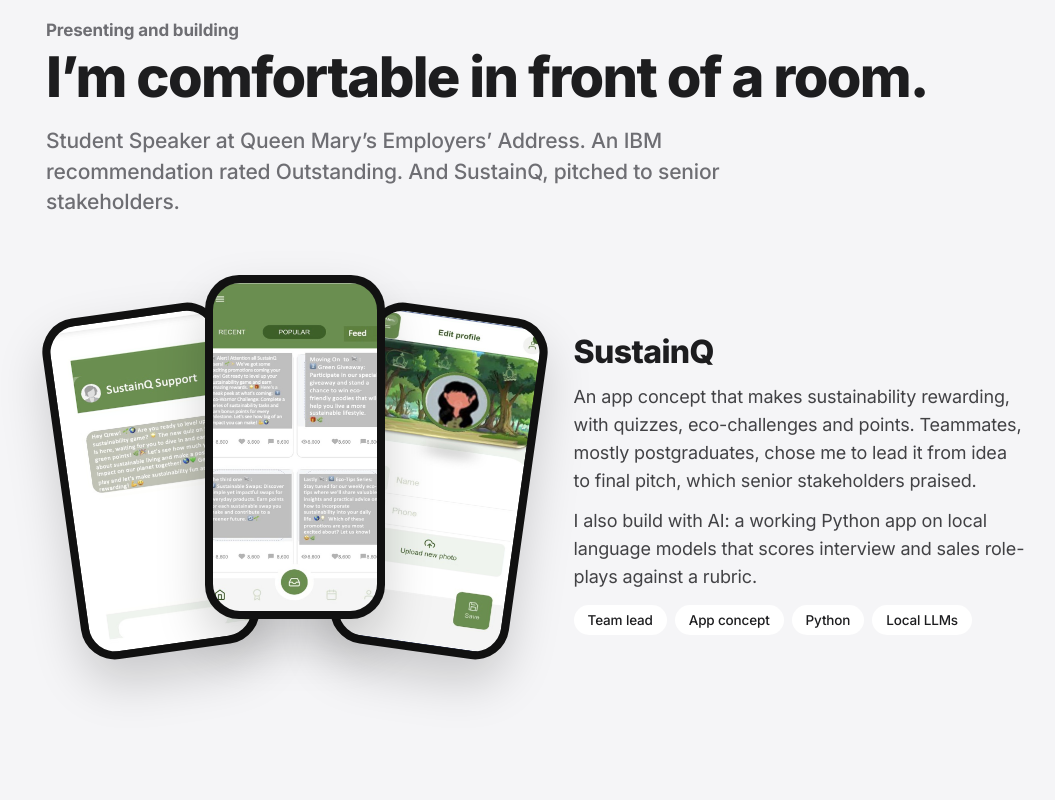
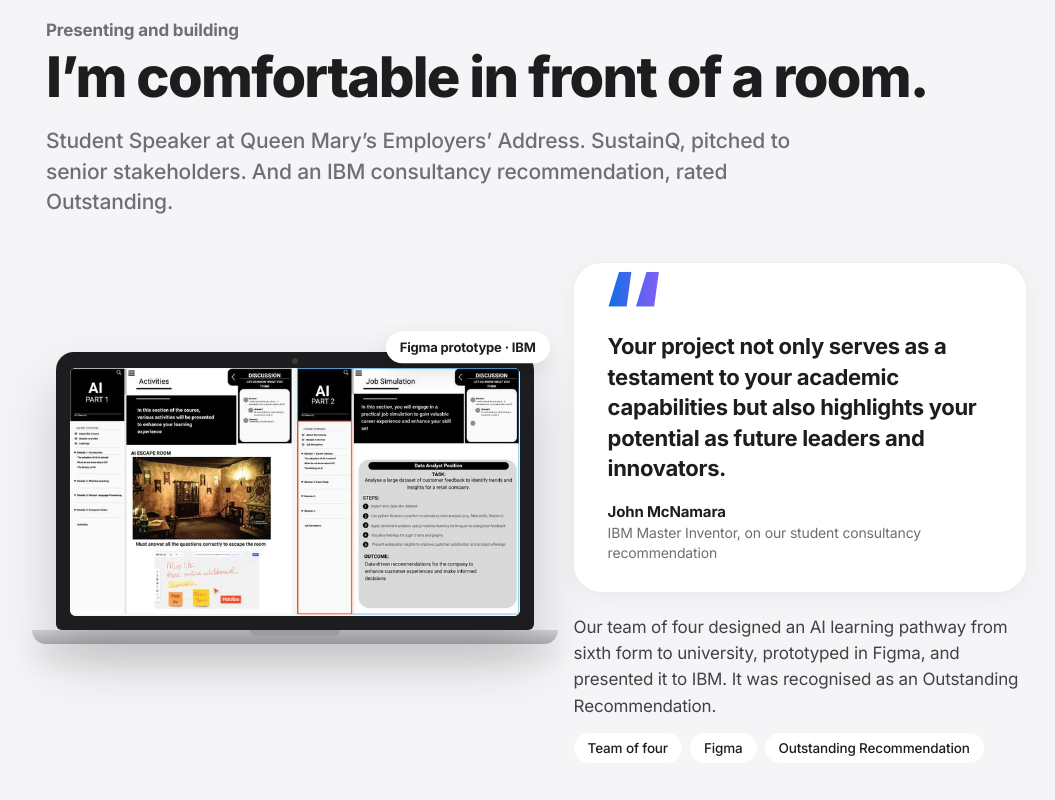
Before and after one commit to sumayaosman-pixel/web, a plain HTML site: page app-growth.html in a window 1280 px wide. Shown: the part 3600-4400 px from the top of the page, without its empty margins (104-1159 px from the left). Drawn offline with Linux system fonts and the light colour scheme.

Commit message:
Add IBM quote and Figma prototype to app growth page
Co-Authored-By: Claude Opus 5.5 <noreply@anthropic.com>
Claude-Session: https://claude.ai/code/session_01MsrmoqmGuJcnBMdd2XAcGA

```diff
--- a/app-growth.html
+++ b/app-growth.html
@@ -112,6 +112,20 @@ footer .in{max-width:1024px;margin:0 auto;padding:60px 22px;display:flex;justify
 footer .big{font-size:40px;font-weight:800;letter-spacing:-.03em}
 footer small{display:block;color:var(--grey);font-size:15px;margin-top:6px}
 .disc{max-width:1024px;margin:0 auto;padding:0 22px 30px;font-size:12px;color:#86868B}
+
+.laptop{position:relative;padding:10px 10px 40px}
+.lid{position:relative;background:#1D1D1F;border-radius:18px 18px 6px 6px;padding:16px 14px 14px;box-shadow:0 30px 60px rgba(0,0,0,.18);transform:perspective(1200px) rotateX(18deg) translateY(30px);transform-origin:bottom center;transition:transform 1.4s cubic-bezier(.2,.8,.2,1)}
+.lid img{display:block;width:100%;border-radius:6px;background:#fff}
+.cam{position:absolute;top:6px;left:50%;width:6px;height:6px;margin-left:-3px;border-radius:50%;background:#3A3A3C}
+.base{height:14px;margin:0 -24px;background:linear-gradient(#D2D2D7,#AEAEB2);border-radius:0 0 18px 18px;box-shadow:0 14px 26px rgba(0,0,0,.12)}
+.base:after{content:"";display:block;width:90px;height:6px;margin:0 auto;background:#B9B9BE;border-radius:0 0 8px 8px}
+.laptop.in .lid{transform:none}
+.tagf{position:absolute;right:-6px;top:-8px;background:#fff;border-radius:980px;padding:8px 14px;font-size:13px;font-weight:700;box-shadow:0 10px 24px rgba(0,0,0,.1);animation:float 6s ease-in-out infinite}
+.quote{position:relative;background:#fff;border-radius:28px;padding:34px 34px 28px;box-shadow:0 4px 24px rgba(0,0,0,.05)}
+.quote .qm{position:absolute;top:-6px;left:26px;font-size:110px;line-height:1;font-weight:800;background:linear-gradient(90deg,#0071E3,#8E5CF7);-webkit-background-clip:text;background-clip:text;color:transparent}
+.quote p{font-size:22px;line-height:1.38;font-weight:700;letter-spacing:-.015em;margin:34px 0 18px}
+.quote footer{background:none;border:none;padding:0;font-size:14px;color:var(--grey);line-height:1.45}
+.quote footer b{display:block;color:var(--ink);font-size:15px}
 /* reveal */
 .screen{text-align:left}.ad>div:nth-child(2){min-width:0}
 .grey .chip{background:#fff}.grey .tile:not(.dark){background:#fff}
@@ -128,7 +142,7 @@ footer small{display:block;color:var(--grey);font-size:15px;margin-top:6px}
  .float{display:none}.stage{height:330px}
  h2,.why h2{font-size:38px}.brief,.story,.sq{grid-template-columns:1fr}.tiles{grid-template-columns:1fr}.t2{grid-column:auto}
  .kpis{grid-template-columns:1fr 1fr}section{padding:80px 20px}.phones{height:380px}.ph{width:140px}}
-@media (prefers-reduced-motion:reduce){*,*:before,*:after{animation:none!important;transition:none!important}.js .reveal{opacity:1;transform:none}.js .chart .ln{stroke-dashoffset:0}.chart .flag{opacity:1}.phones .ph.a{transform:translateX(-130%) translateY(26px) rotate(-8deg)}.phones .ph.c{transform:translateX(30%) translateY(26px) rotate(8deg)}}
+@media (prefers-reduced-motion:reduce){.lid{transform:none!important}*,*:before,*:after{animation:none!important;transition:none!important}.js .reveal{opacity:1;transform:none}.js .chart .ln{stroke-dashoffset:0}.chart .flag{opacity:1}.phones .ph.a{transform:translateX(-130%) translateY(26px) rotate(-8deg)}.phones .ph.c{transform:translateX(30%) translateY(26px) rotate(8deg)}}
 </style></head>
 <body>
 
@@ -225,18 +239,21 @@ footer small{display:block;color:var(--grey);font-size:15px;margin-top:6px}
 <div class="grey" id="pitch"><section>
   <div class="sec-ey reveal">Presenting and building</div>
   <h2 class="reveal">I’m comfortable in front of a room.</h2>
-  <p class="sub reveal">Student Speaker at Queen Mary’s Employers’ Address. An IBM recommendation rated Outstanding. And SustainQ, pitched to senior stakeholders.</p>
+  <p class="sub reveal">Student Speaker at Queen Mary’s Employers’ Address. SustainQ, pitched to senior stakeholders. And an IBM consultancy recommendation, rated Outstanding.</p>
   <div class="sq">
-    <div class="phones reveal" id="phones" aria-label="Three SustainQ app screens">
-      <div class="ph a"><img src="9a3a7cce8b19.jpg" alt="SustainQ support chat inviting users to a sustainability quiz"></div>
-      <div class="ph b"><img src="32ff74ddd576.jpg" alt="SustainQ feed of challenges, giveaways and eco-tips"></div>
-      <div class="ph c"><img src="831ceea36b14.jpg" alt="SustainQ profile screen"></div>
+    <div class="laptop reveal" id="phones">
+      <div class="lid"><div class="cam"></div><img src="5cb34c610653.jpg" alt="Figma prototype of the AI learning pathway, with activities and a job simulation"></div>
+      <div class="base"></div>
+      <div class="tagf">Figma prototype · IBM</div>
     </div>
-    <div class="reveal">
-      <h3 style="font-size:32px;font-weight:800;letter-spacing:-.02em;margin-bottom:12px">SustainQ</h3>
-      <p style="font-size:18px;line-height:1.55;color:#424245;margin-bottom:12px">An app concept that makes sustainability rewarding, with quizzes, eco-challenges and points. Teammates, mostly postgraduates, chose me to lead it from idea to final pitch, which senior stakeholders praised.</p>
-      <p style="font-size:18px;line-height:1.55;color:#424245">I also build with AI: a working Python app on local language models that scores interview and sales role-plays against a rubric.</p>
-      <div class="chips"><span class="chip">Team lead</span><span class="chip">App concept</span><span class="chip">Python</span><span class="chip">Local LLMs</span></div>
+    <div>
+      <blockquote class="quote reveal">
+        <span class="qm">“</span>
+        <p>Your project not only serves as a testament to your academic capabilities but also highlights your potential as future leaders and innovators.</p>
+        <footer><b>John McNamara</b>IBM Master Inventor, on our student consultancy recommendation</footer>
+      </blockquote>
+      <p class="reveal" style="font-size:17px;line-height:1.55;color:#424245;margin-top:22px">Our team of four designed an AI learning pathway from sixth form to university, prototyped in Figma, and presented it to IBM. It was recognised as an Outstanding Recommendation.</p>
+      <div class="chips reveal"><span class="chip">Team of four</span><span class="chip">Figma</span><span class="chip">Outstanding Recommendation</span></div>
     </div>
   </div>
 </section></div>
```
